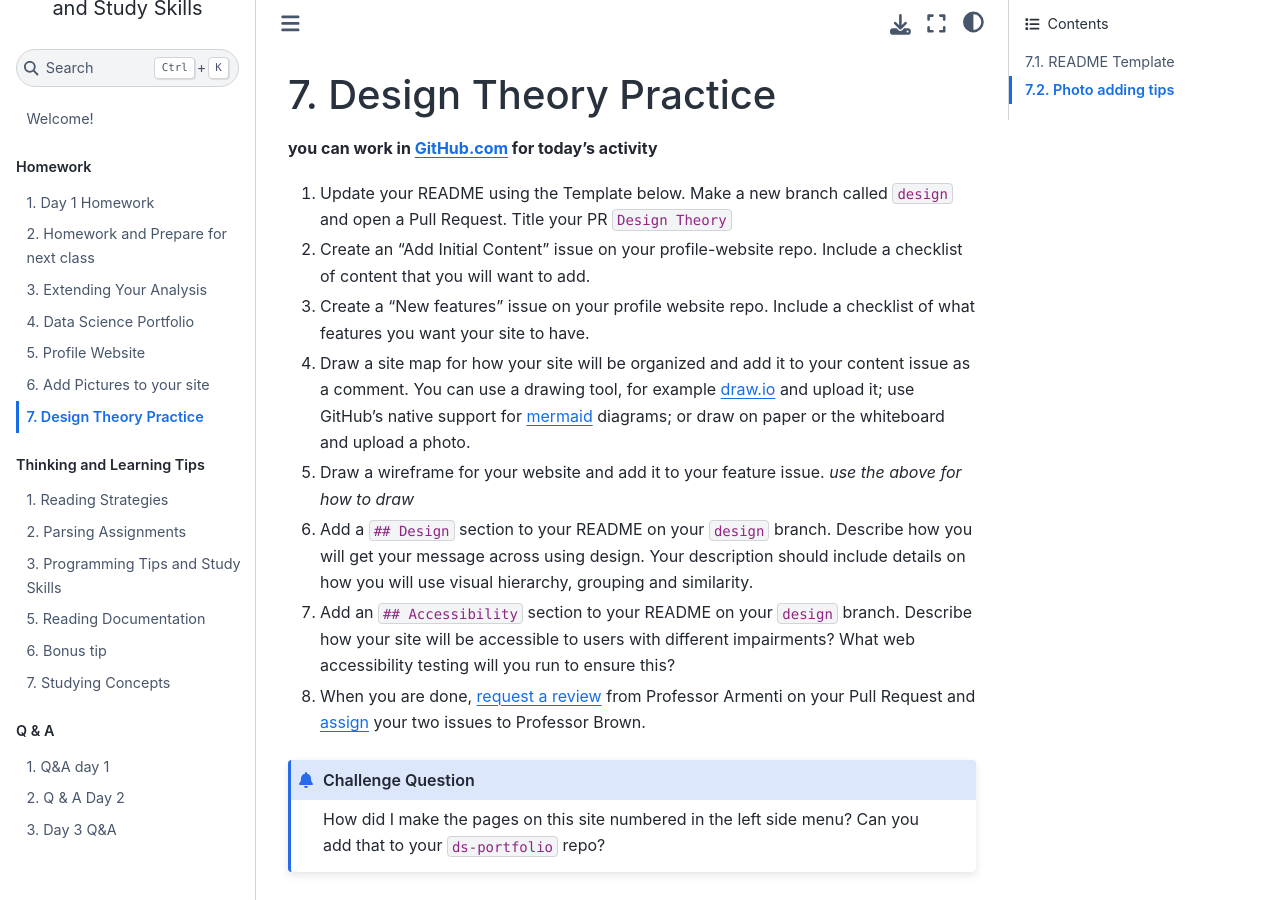
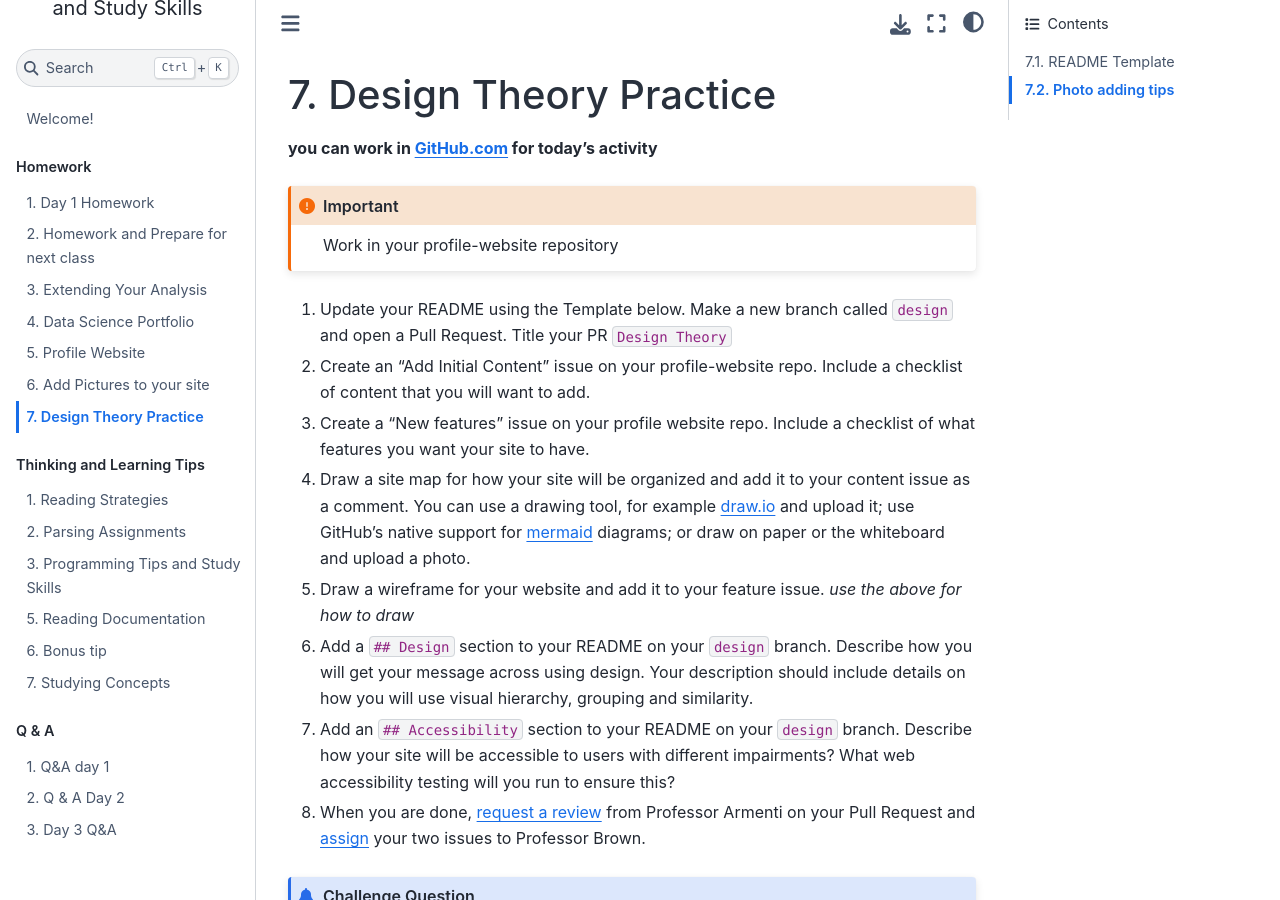
Before and after one commit to csctd/ssp23, a Jupyter Book: the page built from homework/day7.md, in a window 1280 px wide and 900 px high. Built offline with Jupyter Book 1.0.4 settings and Sphinx 7.4.7 and the Sphinx Book theme 1.1.4, drawn with Linux system fonts in a browser that asks for light colours; pages that are not in the unit, such as notebooks, are missing from menus.

Commit message:
note which repo

````diff
--- a/homework/day7.md
+++ b/homework/day7.md
@@ -1,6 +1,10 @@
 # Design Theory Practice
 
 **you can work in GitHub.com for today's activity**
+
+```{important}
+Work in your profile-website repository
+```
 
 1. Update your README using the Template below. Make a new branch called `design` and open a Pull Request. Title your PR `Design Theory`
 1. Create an "Add Initial Content" issue on your profile-website repo. Include a checklist of content that you will want to add.
````
